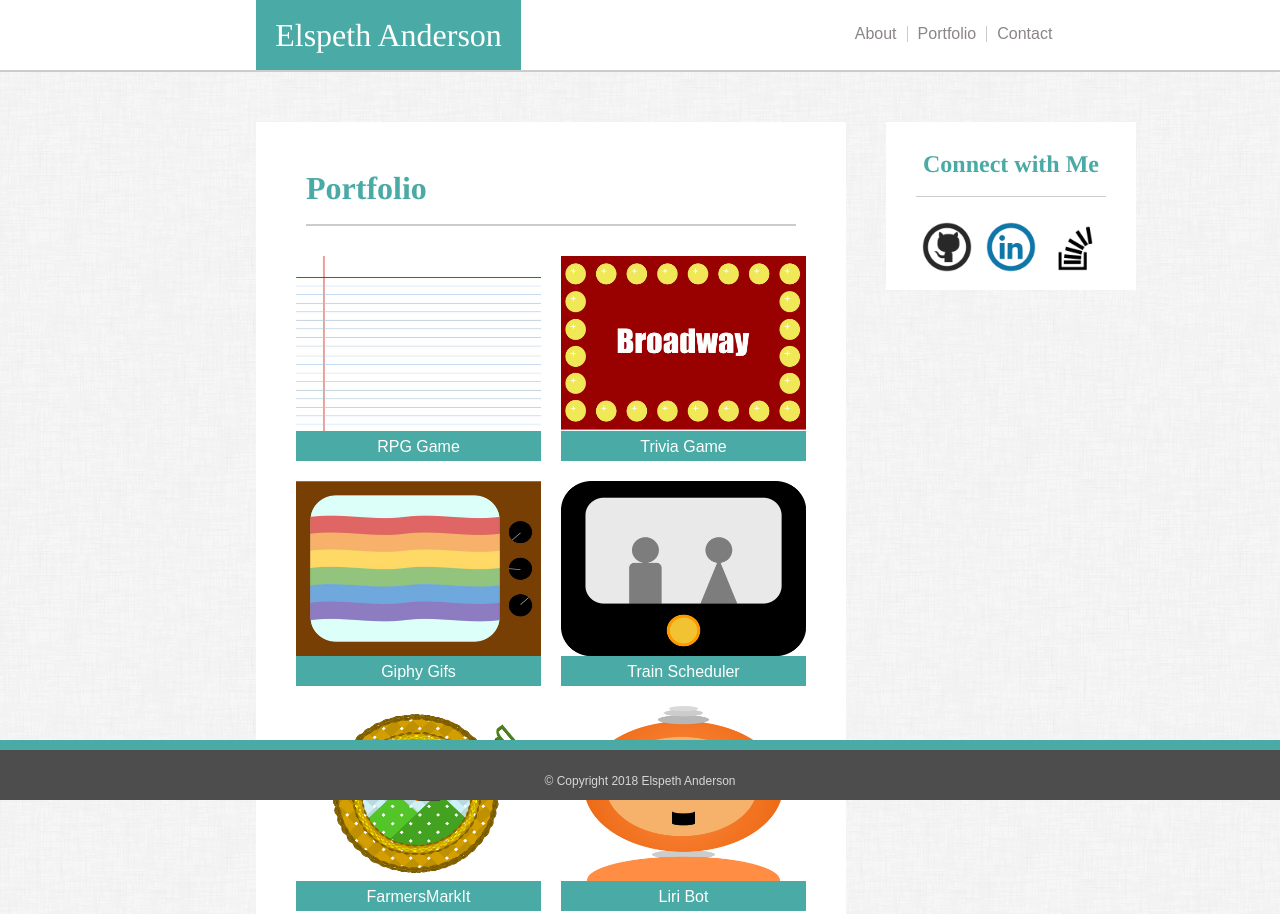
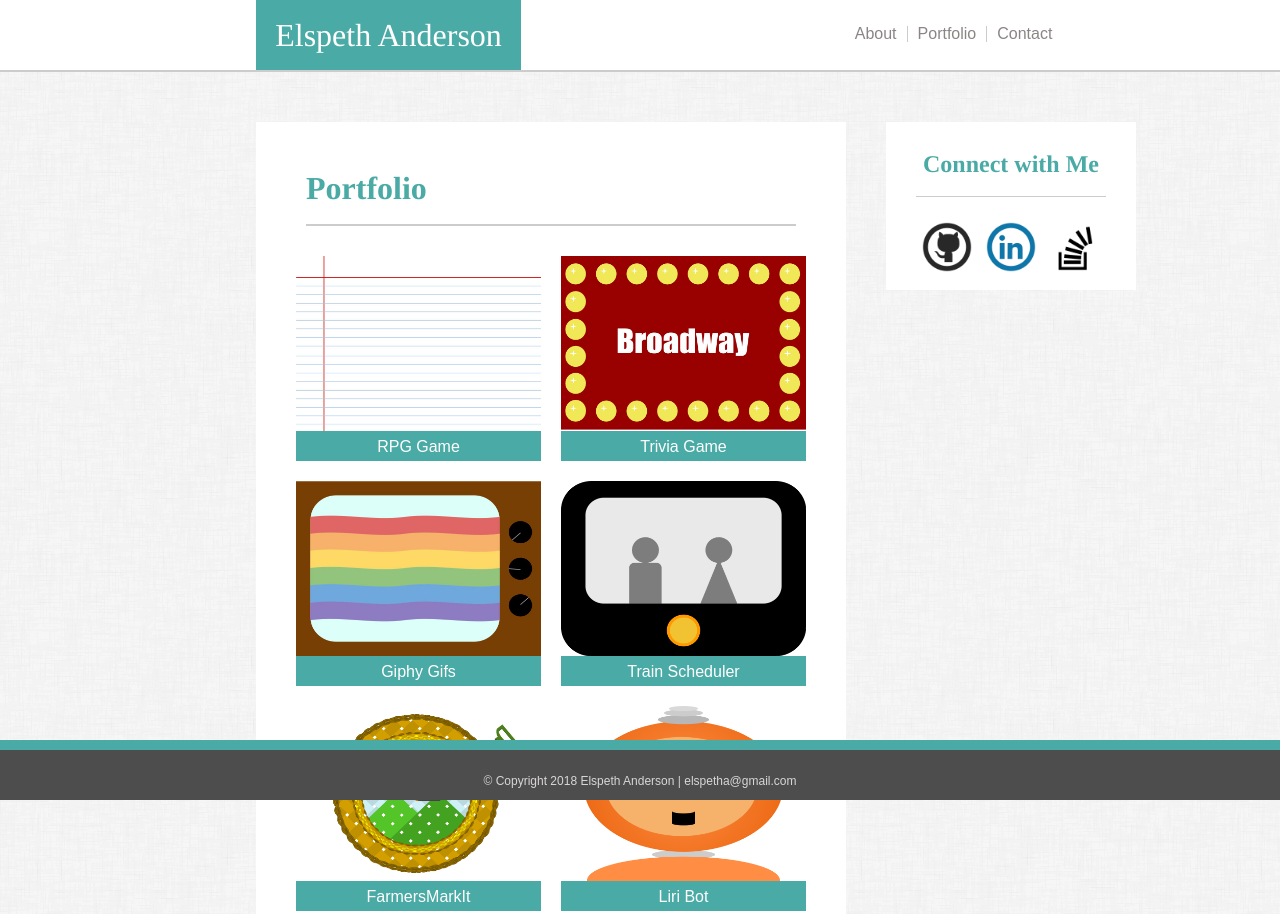
Before and after one commit to elspetha5/Responsive-Portfolio, a plain HTML site: page portfolio.html in a window 1280 px wide. Shown: the top 914 px of the page. Drawn offline with Linux system fonts and the light colour scheme.

Commit message:
email added

```diff
--- a/portfolio.html
+++ b/portfolio.html
@@ -27,7 +27,7 @@
 
         <h2>Portfolio</h2>
 
-<!--         <a href="https://elspetha5.github.io/Hangman-Game/" class="portfolio_link" target="_blank">
+        <!--         <a href="https://elspetha5.github.io/Hangman-Game/" class="portfolio_link" target="_blank">
             <img class="image" src="assets/images/Hangman.jpg" alt="hangman">
             <div class="game">Hangman</div>
         </a> -->
@@ -104,7 +104,7 @@
 
     <div class="footer">
 
-        <p>© Copyright 2018 Elspeth Anderson</p>
+        <p>© Copyright 2018 Elspeth Anderson | elspetha@gmail.com</p>
 
     </div>
 
```
Also changed, not shown: contact.html (+1 -1 lines), index.html (+1 -1 lines).
